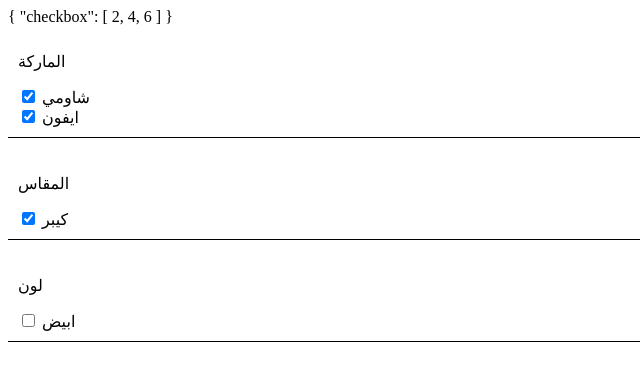
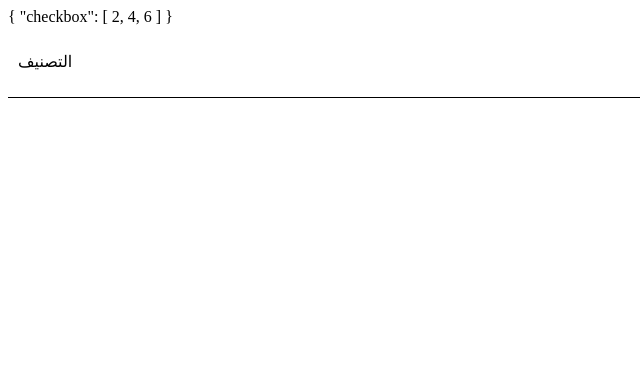
Before and after one commit to MostafaElGamal/vue-dynamic-filters, a Vue app: page / in a window 1280 px wide. Shown: the top 370 px of the page, without its empty margins (0-640 px from the left). Built offline with nearby package versions, Linux system fonts and the light colour scheme.

Commit message:
finish the checkboxs

```diff
--- a/src/App.vue
+++ b/src/App.vue
@@ -3,8 +3,9 @@
     {{ testCheckbox }}
     <vue-filter
       :filters="filters"
+      :filterValue="testCheckbox"
+      checkboxValue="id"
       v-model="testCheckbox"
-      :filterValue="testCheckbox"
     ></vue-filter>
   </div>
 </template>
--- a/src/filters.js
+++ b/src/filters.js
@@ -1,55 +1,55 @@
 export default [
-  //   {
-  //     title: "التصنيف",
-  //     filter_type: "select",
-  //     display_type: 1,
-  //     options: [
-  //       {
-  //         id: 2,
-  //         title: "موبايلات",
-  //         level: 1,
-  //         has_leafs: false,
-  //         products_count: 3,
-  //       },
-  //       {
-  //         id: 3,
-  //         title: "اجهزه كهربائيه",
-  //         level: 1,
-  //         has_leafs: false,
-  //         products_count: 1,
-  //       },
-  //     ],
-  //   },
   {
-    title: "الماركة",
-    filter_type: "checkbox",
+    title: "التصنيف",
+    filter_type: "select",
     display_type: 1,
     options: [
       {
         id: 2,
-        title: "شاومي",
-        products_count: 1,
+        title: "موبايلات",
+        level: 1,
+        has_leafs: false,
+        products_count: 3,
       },
       {
-        id: 4,
-        title: "ايفون",
-        products_count: 2,
-      },
-    ],
-  },
-  {
-    title: "المقاس",
-    filter_type: "checkbox",
-    display_type: 1,
-    options: [
-      {
-        id: 6,
-        title: "كيبر",
-        slug: "kybr",
+        id: 3,
+        title: "اجهزه كهربائيه",
+        level: 1,
+        has_leafs: false,
         products_count: 1,
       },
     ],
   },
+  // {
+  //   title: "الماركة",
+  //   filter_type: "checkbox",
+  //   display_type: 1,
+  //   options: [
+  //     {
+  //       id: 2,
+  //       title: "شاومي",
+  //       products_count: 1,
+  //     },
+  //     {
+  //       id: 4,
+  //       title: "ايفون",
+  //       products_count: 2,
+  //     },
+  //   ],
+  // },
+  // {
+  //   title: "المقاس",
+  //   filter_type: "checkbox",
+  //   display_type: 1,
+  //   options: [
+  //     {
+  //       id: 6,
+  //       title: "كيبر",
+  //       slug: "kybr",
+  //       products_count: 1,
+  //     },
+  //   ],
+  // },
   //   {
   //     title: "السعر",
   //     filter_type: "price",
@@ -58,17 +58,17 @@
   //     max: "9000.000000",
   //     options: [],
   //   },
-  {
-    title: "لون",
-    filter_type: "checkbox",
-    display_type: 1,
-    options: [
-      {
-        id: 7,
-        title: "ابيض",
-        slug: null,
-        products_count: 1,
-      },
-    ],
-  },
+  // {
+  //   title: "لون",
+  //   filter_type: "checkbox",
+  //   display_type: 1,
+  //   options: [
+  //     {
+  //       id: 7,
+  //       title: "ابيض",
+  //       slug: null,
+  //       products_count: 1,
+  //     },
+  //   ],
+  // },
 ];
--- a/src/vue-filter/Inputs/checkbox.vue
+++ b/src/vue-filter/Inputs/checkbox.vue
@@ -6,12 +6,24 @@
       :key="checkbox.id"
     >
       <input
+        v-if="checkboxValue"
         type="checkbox"
         class="vue-filter__checkbox-input"
         :id="`id_${_uid}${checkbox.id}`"
-        :value="checkbox.id"
+        :value="checkbox[checkboxValue]"
         @change="checkboxChange"
-        :checked="filterValue[checkboxValueKey].includes(checkbox.id)"
+        :checked="
+          filterValue[checkboxValueKey].includes(checkbox[checkboxValue])
+        "
+      />
+      <input
+        v-else
+        type="checkbox"
+        class="vue-filter__checkbox-input"
+        :id="`id_${_uid}${checkbox.id}`"
+        :value="checkbox"
+        @change="checkboxChange"
+        :checked="filterValue[checkboxValueKey].includes(checkbox)"
       />
       <label
         class="vue-filter__checkbox-label"
@@ -38,13 +50,17 @@
       type: String,
       default: "checkbox",
     },
+    checkboxLabelKey: {
+      type: String,
+      default: "title",
+    },
     checkboxValueKey: {
       type: String,
       default: "checkbox",
     },
-    checkboxLabelKey: {
+    checkboxValue: {
       type: String,
-      default: "title",
+      default: "",
     },
   },
 
--- a/src/vue-filter/filterInputs.vue
+++ b/src/vue-filter/filterInputs.vue
@@ -7,6 +7,7 @@
       :checkboxName="checkboxName"
       :checkboxValueKey="checkboxValueKey"
       :checkboxLabelKey="checkboxLabelKey"
+      :checkboxValue="checkboxValue"
       @checkboxChangeToFilterInputs="checkboxChangedToIndex"
     ></check-box>
   </div>
@@ -32,13 +33,17 @@
       type: String,
       default: "checkbox",
     },
+    checkboxLabelKey: {
+      type: String,
+      default: "title",
+    },
     checkboxValueKey: {
       type: String,
       default: "checkbox",
     },
-    checkboxLabelKey: {
+    checkboxValue: {
       type: String,
-      default: "title",
+      default: "",
     },
   },
   components: {
--- a/src/vue-filter/index.vue
+++ b/src/vue-filter/index.vue
@@ -15,6 +15,7 @@
         :checkboxName="checkboxName"
         :checkboxValueKey="checkboxValueKey"
         :checkboxLabelKey="checkboxLabelKey"
+        :checkboxValue="checkboxValue"
         @checkboxChangedToVueFilter="sentCheckbox"
       ></filter-inputs>
     </div>
@@ -25,25 +26,25 @@
 export default {
   name: "vue-filter",
   props: {
-    // Data
+    // Data Api's
     filters: {
       type: Array,
       default: () => [],
+    },
+    filter: {
+      type: Object,
+      default: () => ({}),
     },
     filterValue: {
       type: Object,
       default: () => ({}),
     },
-    filter: {
-      type: Object,
-      default: () => ({}),
-    },
-    // Methods Type
+    // Methods Api's
     methodType: {
       type: String,
       default: "m1",
     },
-    // Filter Info
+    // Filter Api's
     filterTitleKey: {
       type: String,
       default: "title",
@@ -57,10 +58,10 @@
       default: "options",
     },
     displayTypeKey: {
-      type: String,
-      default: "filter_type",
+      type: Boolean,
+      default: true,
     },
-    // Checkbox Info
+    // Checkbox Api's
     checkboxName: {
       type: String,
       default: "checkbox",
@@ -72,6 +73,10 @@
     checkboxValueKey: {
       type: String,
       default: "checkbox",
+    },
+    checkboxValue: {
+      type: String,
+      default: "",
     },
   },
   components: {
```
